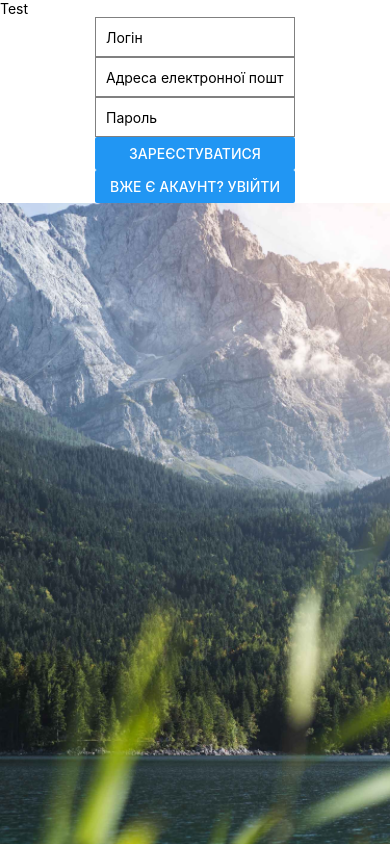
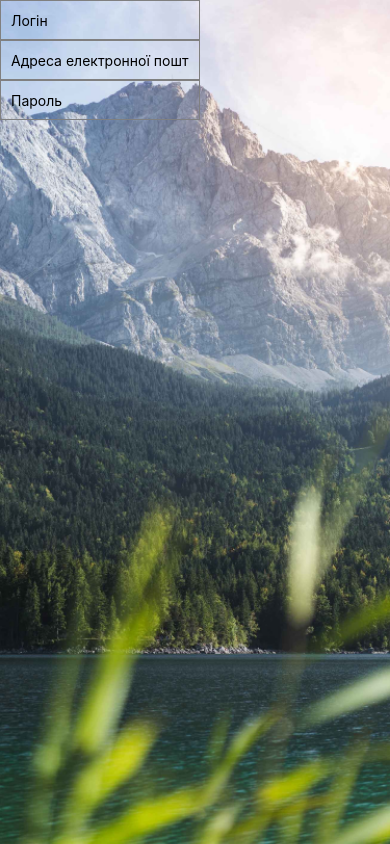
Before and after one commit to olhabahaieva/react-native-test, a React Native app in the folder react-native-first-task/: screen / in a window 390 px wide. Built offline with nearby package versions, Linux system fonts and the light colour scheme.

Commit message:
added background under the form

```diff
--- a/react-native-first-task/App.js
+++ b/react-native-first-task/App.js
@@ -1,13 +1,12 @@
-import { StatusBar } from 'expo-status-bar';
-import { StyleSheet, Text, View } from 'react-native';
-import RegistrationScreen from './screens/RegistrationScreen';
+import { StatusBar } from "expo-status-bar";
+import { StyleSheet, View } from "react-native";
+import RegistrationScreen from "./screens/RegistrationScreen";
 
 export default function App() {
   return (
     <View style={styles.container}>
-      <Text>Test</Text>
       <StatusBar style="auto" />
-      <RegistrationScreen/>
+      <RegistrationScreen />
     </View>
   );
 }
@@ -15,7 +14,7 @@ export default function App() {
 const styles = StyleSheet.create({
   container: {
     flex: 1,
-    backgroundColor: '#fff',
+    backgroundColor: "#fff",
     // alignItems: 'center',
     // justifyContent: 'center',
   },
--- a/react-native-first-task/screens/RegistrationScreen/RegistrationScreen.js
+++ b/react-native-first-task/screens/RegistrationScreen/RegistrationScreen.jsx
@@ -1,22 +1,28 @@
 import React from "react";
-import { View, Image, StyleSheet, TextInput, Button } from "react-native";
+import {
+  View,
+  StyleSheet,
+  TextInput,
+  Text,
+  ImageBackground,
+} from "react-native";
 
 const RegistrationScreen = () => {
   return (
     <>
       <View style={styles.container}>
-        <View style={styles.contentContainer}>
-          <TextInput style={styles.input} value="Логін" />
-          <TextInput style={styles.input} value="Адреса електронної пошти" />
-          <TextInput style={styles.input} value="Пароль" />
-          <Button title="Зареєстуватися"/>
-          <Button title="Вже є акаунт? Увійти"/>
-        </View>
-
-        <Image
+        <ImageBackground
+          style={styles.backgroundImage}
           source={require("../../assets/bcg-image.jpg")}
-          style={styles.backgroundImage}
-        />
+        >
+          <View style={styles.contentContainer}>
+            <TextInput style={styles.input} value="Логін" />
+            <TextInput style={styles.input} value="Адреса електронної пошти" />
+            <TextInput style={styles.input} value="Пароль" />
+            <Text title="Зареєстуватися" />
+            <Text title="Вже є акаунт? Увійти" />
+          </View>
+        </ImageBackground>
       </View>
     </>
   );
@@ -54,9 +60,9 @@ const styles = StyleSheet.create({
   backgroundImage: {
     flex: 1,
     resizeMode: "cover",
-    // position: "absolute",
-    // top: 0,
-    // left: 0,
+    position: "absolute",
+    top: 0,
+    left: 0,
     width: "100%",
     height: "100%",
   },
```
Also changed, not shown: react-native-first-task/screens/LoginScreen.js (deleted), react-native-first-task/screens/LoginScreen.jsx (added), react-native-first-task/screens/PostsScreen.js (deleted), react-native-first-task/screens/PostsScreen.jsx (added).
